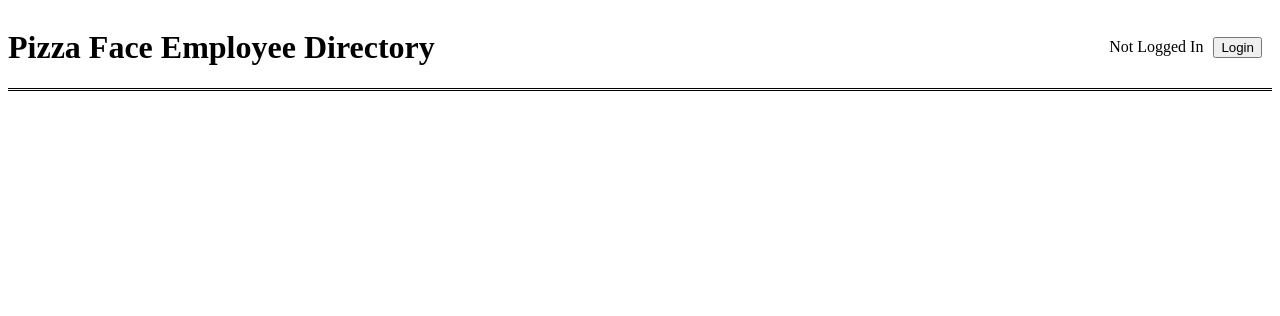
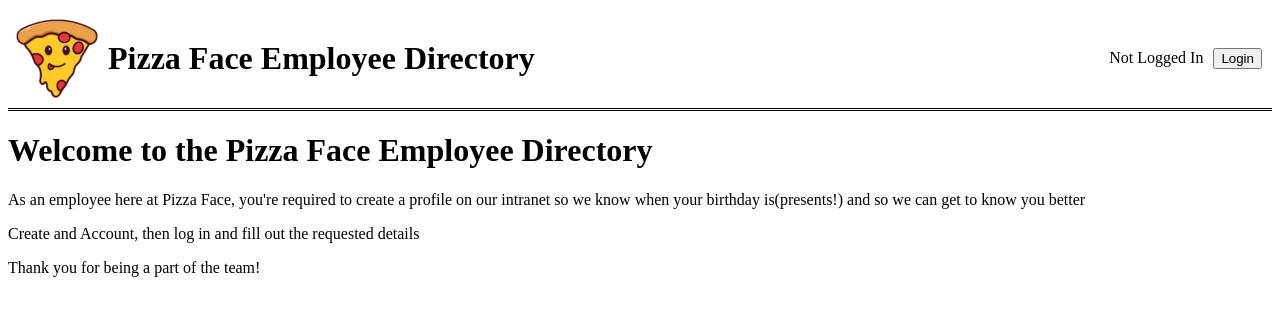
Before and after one commit to pete-hamrick/employee-directory, a React app: page / in a window 1280 px wide. Shown: the top 316 px of the page. Built offline with nearby package versions, Linux system fonts and the light colour scheme.

Commit message:
added header image, wrote content for homepage

```diff
--- a/src/App.jsx
+++ b/src/App.jsx
@@ -9,7 +9,7 @@ export default function App() {
   return (
     <>
       <Router>
-        <Header>
+        <Header />
         <Switch>
           <Route path="/profile/edit">
             <Profile />
@@ -30,7 +30,6 @@ export default function App() {
             <Home />
           </Route>
         </Switch>
-        </Header>
       </Router>
     </>
   );
--- a/src/components/Layout/Header.css
+++ b/src/components/Layout/Header.css
@@ -4,6 +4,16 @@
   justify-content: space-between;
   align-items: center;
   border-bottom: 3px double black;
+}
+
+.logoLink {
+  display: flex;
+  flex-direction: row;
+  align-items: center;
+}
+
+.logo {
+  height: 100px;
 }
 
 .button {
--- a/src/components/Layout/Header.jsx
+++ b/src/components/Layout/Header.jsx
@@ -1,10 +1,12 @@
 import { Link } from 'react-router-dom';
 import styles from './Header.css';
+import pizzaFace from '../../assets/pizza-face.png';
 
 export default function Header() {
   return (
     <header className={styles.header}>
-      <Link to="/">
+      <Link className={styles.logoLink} to="/">
+        <img className={styles.logo} src={pizzaFace} alt="pizza face" />
         <h1>Pizza Face Employee Directory</h1>
       </Link>
       <p>
--- a/src/views/Home/Home.jsx
+++ b/src/views/Home/Home.jsx
@@ -1,7 +1,14 @@
 export default function Home() {
   return (
     <div>
-      <h1>Home</h1>
+      <h1>Welcome to the Pizza Face Employee Directory</h1>
+      <p>
+        As an employee here at Pizza Face, you're required to create a profile
+        on our intranet so we know when your birthday is(presents!) and so we
+        can get to know you better
+      </p>
+      <p>Create and Account, then log in and fill out the requested details</p>
+      <p>Thank you for being a part of the team!</p>
     </div>
   );
 }
```
Also changed, not shown: src/assets/pizza-face.png (added). Lines whose indentation alone changed are shown as unchanged.
